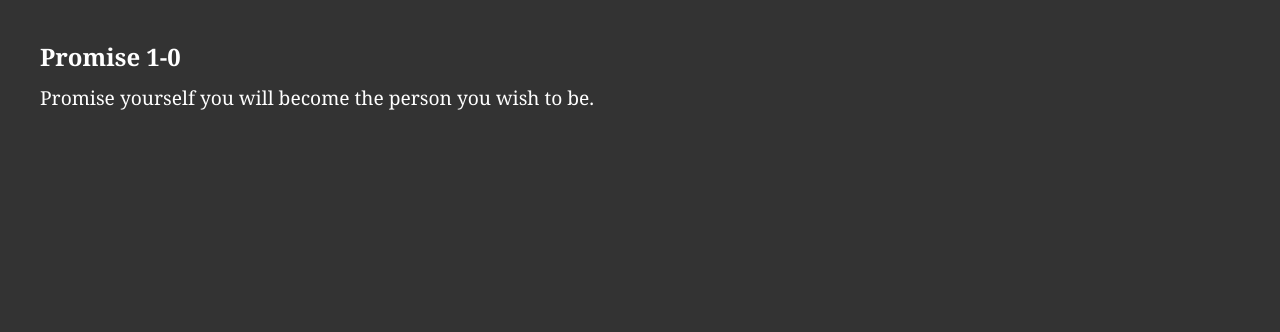
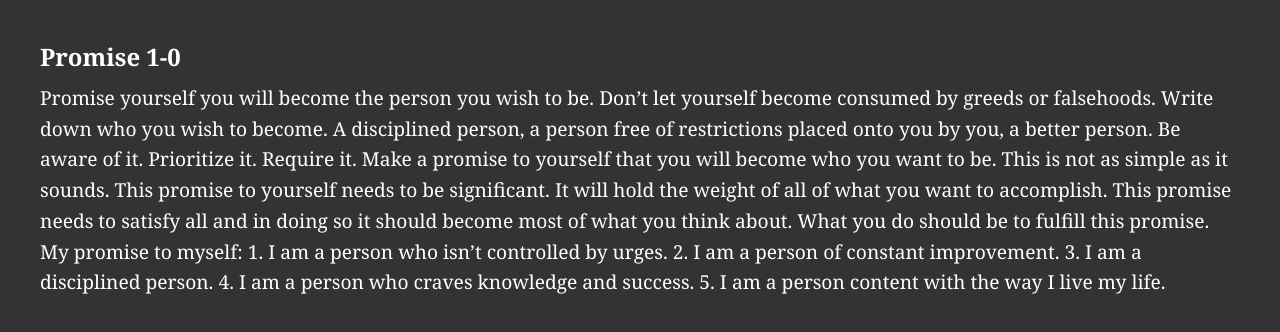
Before and after one commit to odigosbook/odigosbook.github.io, a plain HTML site: page index.html in a window 1280 px wide. Drawn offline with Linux system fonts and the light colour scheme.

Commit message:
Update index.html

```diff
--- a/index.html
+++ b/index.html
@@ -33,7 +33,17 @@
     <div class="chapter">
         <div class="chapter-title">Promise 1-0</div>
         <div class="chapter-text">
-            Promise yourself you will become the person you wish to be.
+            Promise yourself you will become the person you wish to be. Don’t let yourself become consumed by greeds or falsehoods. Write down who you wish to become. A disciplined person, a person free of restrictions placed onto you by you, a better person. Be aware of it. Prioritize it. Require it.
+
+Make a promise to yourself that you will become who you want to be. This is not as simple as it sounds. This promise to yourself needs to be significant. It will hold the weight of all of what you want to accomplish. This promise needs to satisfy all and in doing so it should become most of what you think about. What you do should be to fulfill this promise.
+
+My promise to myself:
+1. I am a person who isn’t controlled by urges.
+2. I am a person of constant improvement.
+3. I am a disciplined person.
+4. I am a person who craves knowledge and success.
+5. I am a person content with the way I live my life.
+
             <!-- Add your chapter text here -->
         </div>
     </div>
@@ -48,5 +58,6 @@
     </div>
     -->
 
+
 </body>
 </html>
```
